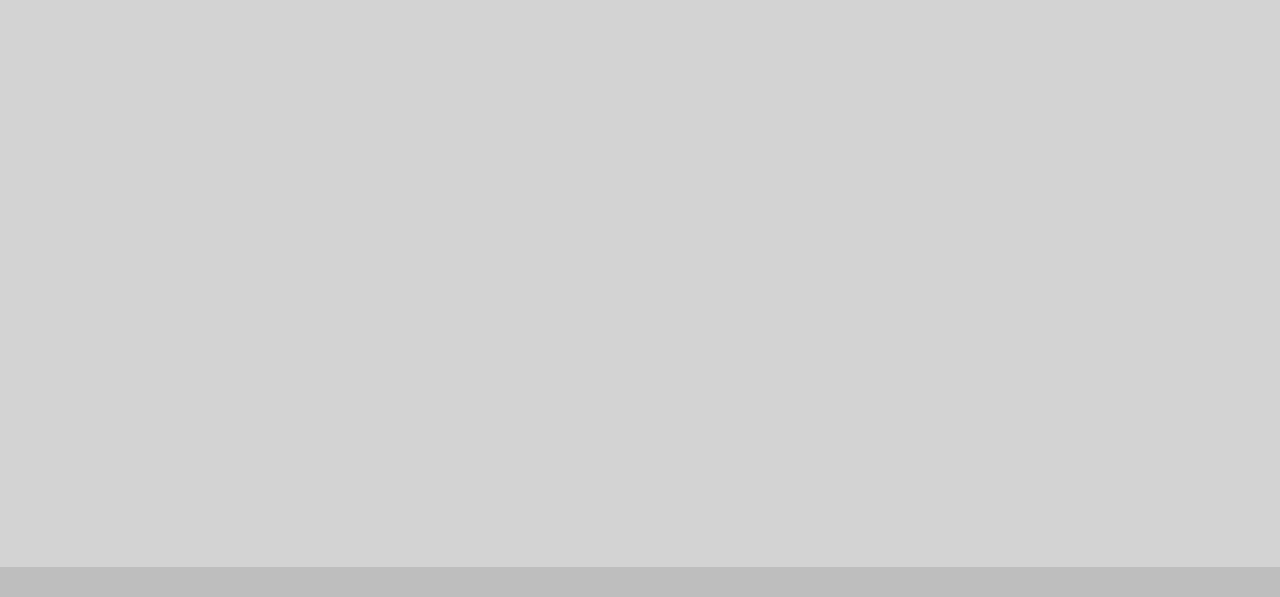
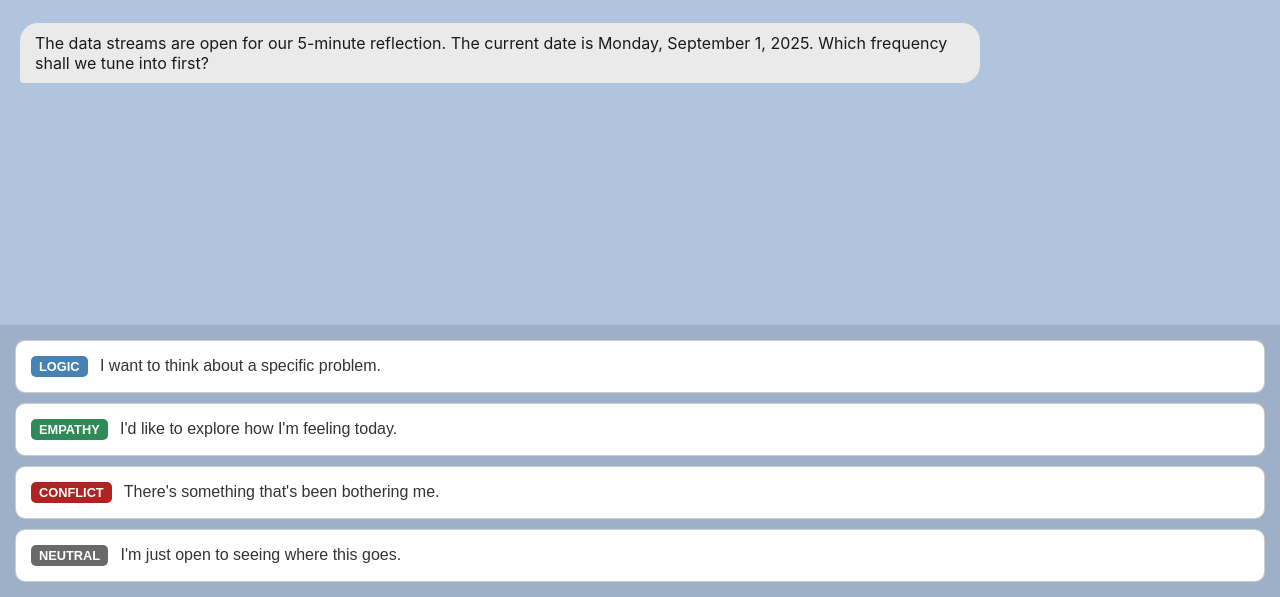
Before and after one commit to TimusLetap/Echo-Chamber, a plain HTML site: page index.html in a window 1280 px wide. Shown: the part 203-800 px from the top of the page. Drawn offline with Linux system fonts and the light colour scheme.

Commit message:
Update index.html

```diff
--- a/index.html
+++ b/index.html
@@ -198,4 +198,74 @@
                     let dominantTrait = "a balanced and open-minded approach";
                     if (logicPercent > 50) dominantTrait = "a very analytical and structured approach";
                     if (empathyPercent > 50) dominantTrait = "a deeply caring and intuitive perspective";
-                    if
+                    if (conflictPercent > 25) dominantTrait = `a tense but direct approach (Conflict: ${conflictPercent}%)`;
+
+                    summaryText = `Based on your choices, our reflection had ${dominantTrait}. You navigated the conversation using Empathy (${empathyPercent}%) and Logic (${logicPercent}%) as your main guides. It seems like you're in a thoughtful headspace today, balancing your heart and your mind. Thank you for sharing your echoes with me.`;
+                }
+
+                assessmentSummary.textContent = summaryText;
+                assessmentOverlay.style.display = 'flex';
+            }
+
+            function handleChoice(choiceText, choiceState) {
+                appendMessage('user', choiceText);
+                sessionStats[choiceState]++;
+
+                const response = responseData.getResponse(choiceState);
+
+                setTimeout(() => {
+                    appendMessage('ai', response.kaiText);
+                    displayChoices(response.choices, choiceState);
+                }, 1000);
+            }
+
+            function displayChoices(choices, previousState) {
+                choiceContainer.innerHTML = '';
+                choiceContainer.style.display = 'flex';
+
+                ['logic', 'empathy', 'conflict', 'neutral'].forEach(stateKey => {
+                    const button = document.createElement('button');
+                    button.classList.add('choice-button', stateKey);
+                    button.innerHTML = `<strong>${stateKey.toUpperCase()}</strong> ${choices[stateKey]}`;
+                    button.onclick = () => {
+                        // Disable buttons immediately after a choice is made
+                        document.querySelectorAll('.choice-button').forEach(btn => btn.disabled = true);
+                        handleChoice(choices[stateKey], stateKey.toUpperCase());
+                    };
+                    choiceContainer.appendChild(button);
+                });
+                updateUIState(previousState);
+                chatLog.scrollTop = chatLog.scrollHeight;
+            }
+
+            function updateUIState(state) {
+                 const stateMap = {
+                    LOGIC: { primary: "#D3D3D3", accent: "#4682B4", portrait: "https://storage.googleapis.com/pai-images/b4b38d15a519398f_11712217.jpeg" },
+                    EMPATHY: { primary: "#AEC6CF", accent: "#98FB98", portrait: "https://storage.googleapis.com/pai-images/425a87239274291f_11712218.jpeg" },
+                    CONFLICT: { primary: "#36454F", accent: "#B22222", portrait: "https://storage.googleapis.com/pai-images/409893d5ad57cce3_11712219.jpeg" },
+                    NEUTRAL: { primary: "#B0C4DE", accent: "#778899", portrait: "https://storage.googleapis.com/pai-images/b4b38d15a519398f_11712217.jpeg" }
+                 };
+                 const currentState = stateMap[state] || stateMap.NEUTRAL;
+                 body.className = `state-${state.toLowerCase()}`;
+                 document.documentElement.style.setProperty('--primary-color', currentState.primary);
+                 document.documentElement.style.setProperty('--accent-color', currentState.accent);
+                 kaiPortrait.src = currentState.portrait;
+            }
+
+            function appendMessage(sender, text) {
+                 const messageDiv = document.createElement('div');
+                 messageDiv.className = `message ${sender}-message`;
+                 messageDiv.textContent = text;
+                 chatLog.appendChild(messageDiv);
+                 chatLog.scrollTop = chatLog.scrollHeight;
+            }
+
+            // --- Event Listeners ---
+            restartButton.addEventListener('click', startSession);
+
+            // --- Initial Load ---
+            startSession();
+        });
+    </script>
+</body>
+</html>
```
